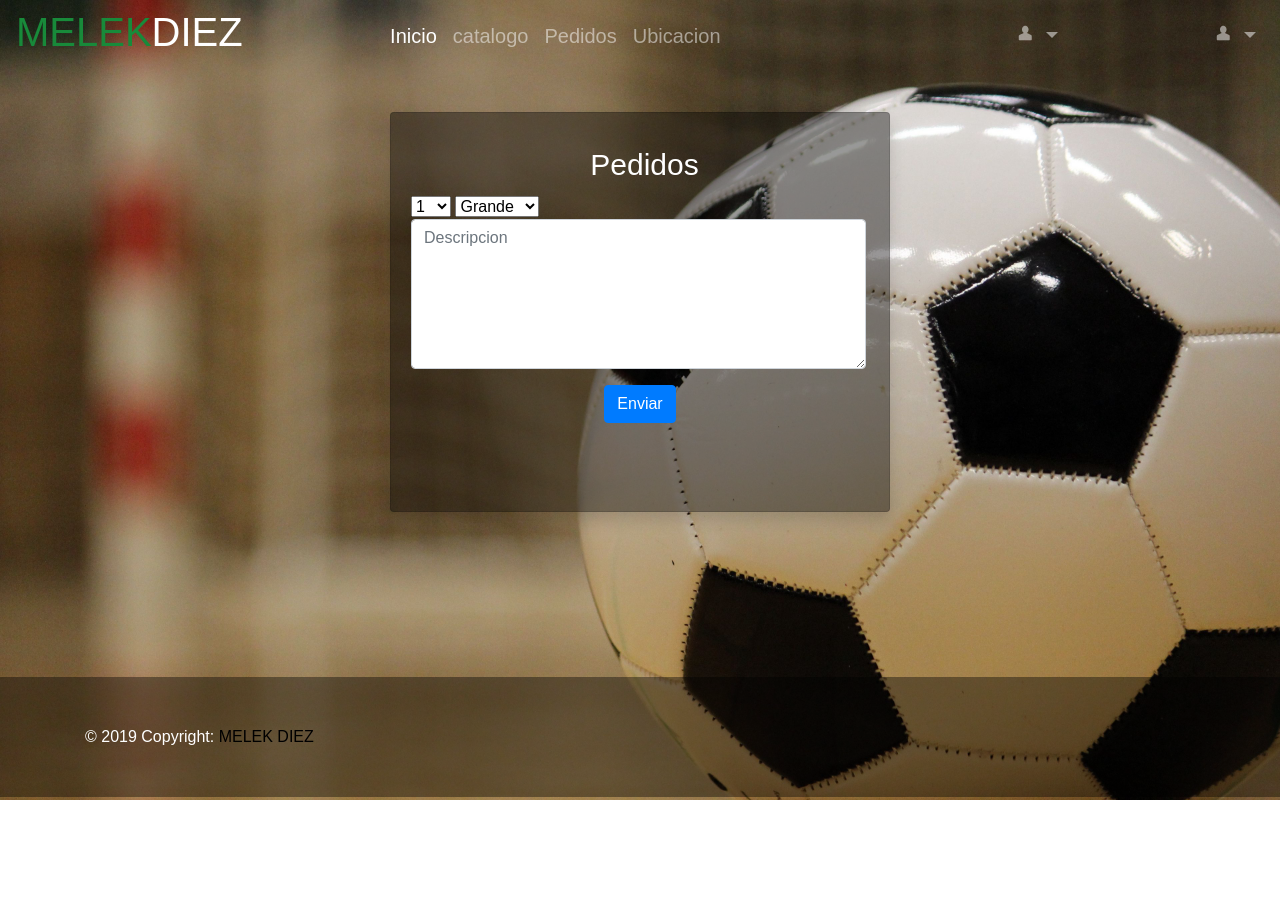
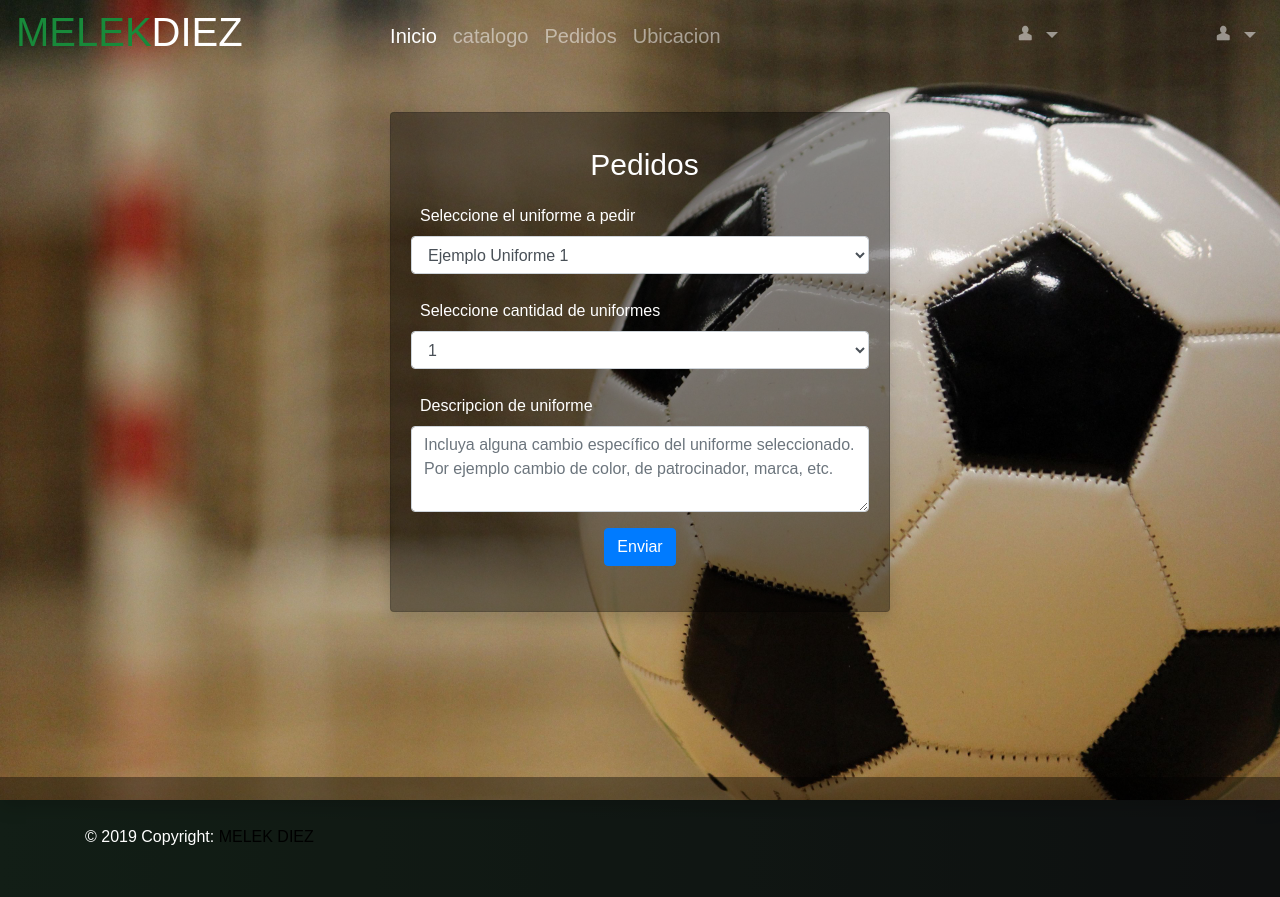
Before and after one commit to IntegradoraMelek/Melek-Diez, a PHP site: page /pedidos.php in a window 1280 px wide. Before the commit the page ends 800 px from the top, so only its background shows below. Run offline with PHP 8.4, Linux system fonts and the light colour scheme.

Commit message:
modifiqué diseño de pedidos.php

```diff
--- a/pedidos.php
+++ b/pedidos.php
@@ -95,38 +95,62 @@
 
         <div class="container">
           <div class="row justify-content-center">
-            <div class="card shadow" style=" margin-top: 30px; width: 500px; height: 400px; background-color: rgb(0,0,0,0.4); color: white;">
+            <div class="card shadow" style=" margin-top: 30px; width: 500px; height: 500px; background-color: rgb(0,0,0,0.4); color: white;">
                 <div class="card-body">
                   <div class="text-center">
                     <label style="font-size: 30px;">Pedidos</label>
                   </div>
 
-                    <form action="" metod="">
+                    <form action="" method="post">
 
-                          <SELECT NAME="valor" SIZE="1">
-                              <OPTION VALUE="1">1</OPTION>
-                              <OPTION VALUE="2">2</OPTION>
-                              <OPTION VALUE="3">3</OPTION>
-                              <OPTION VALUE="4">4</OPTION>
-                              <OPTION VALUE="5">5</OPTION>
-                              <OPTION VALUE="6">6</OPTION>
-                              <OPTION VALUE="7">7</OPTION>
-                              <OPTION VALUE="8">8</OPTION>
-                              <OPTION VALUE="9">9</OPTION>
-                              <OPTION VALUE="10">10</OPTION>
-                              <OPTION VALUE="11">11</OPTION>
-                           </SELECT>
+                    <div class="form-group">
+    <label for="exampleFormControlSelect1">Seleccione el uniforme a pedir</label>
+    <select class="form-control" id="exampleFormControlSelect1">
+      <option>Ejemplo Uniforme 1</option>
+      <option>Ejemplo Uniforme 2</option>
+      <option>Ejemplo Uniforme 3</option>
+      <option>Ejemplo Uniforme 4</option>
+      <option>Ejemplo Uniforme 5</option>
+      <option>Ejemplo Uniforme 1</option>
+      <option>Ejemplo Uniforme 1</option>
+      <option>Ejemplo Uniforme 1</option>
+      <option></option>
+      <option></option>
+      <option></option>
+      <option></option>
+      <option></option>
+      <option></option>
+      <option></option>
+    </select>
+  </div>
+                    <div class="form-group">
+    <label for="exampleFormControlSelect1">Seleccione cantidad de uniformes</label>
+    <select class="form-control" id="exampleFormControlSelect1">
+      <option>1</option>
+      <option>2</option>
+      <option>3</option>
+      <option>4</option>
+      <option>5</option>
+      <option>6</option>
+      <option>7</option>
+      <option>8</option>
+      <option>9</option>
+      <option>10</option>
+      <option>11</option>
+      <option>12</option>
+      <option>13</option>
+      <option>14</option>
+      <option>15</option>
+    </select>
+  </div>
 
-                           <select name="">
-                             <option value="">Grande</option>
-                             <option value="">Mediana</option>
-                             <option value="">Chica</option>
-                           </select>
-                        </form>
-                        <div class="form-group">
+  <div class="form-group">
+    <label for="exampleFormControlTextarea1">Descripcion de uniforme</label>
+    <textarea class="form-control"
+    placeholder="Incluya alguna cambio específico del uniforme seleccionado. Por ejemplo cambio de color, de patrocinador, marca, etc."
+    id="exampleFormControlTextarea1" rows="3"></textarea>
+  </div>
 
-                          <textarea style="height:  150px; width: 455px;"  placeholder="Descripcion" class="form-control" aria-label="With textarea"></textarea>
-                        </div>
                           <div class="text-center">
                             <button type="submit" class="btn btn-primary" class="form-group">
                                 <a href="index.html" style="color: white; text-decoration: none;">Enviar</a>
```
